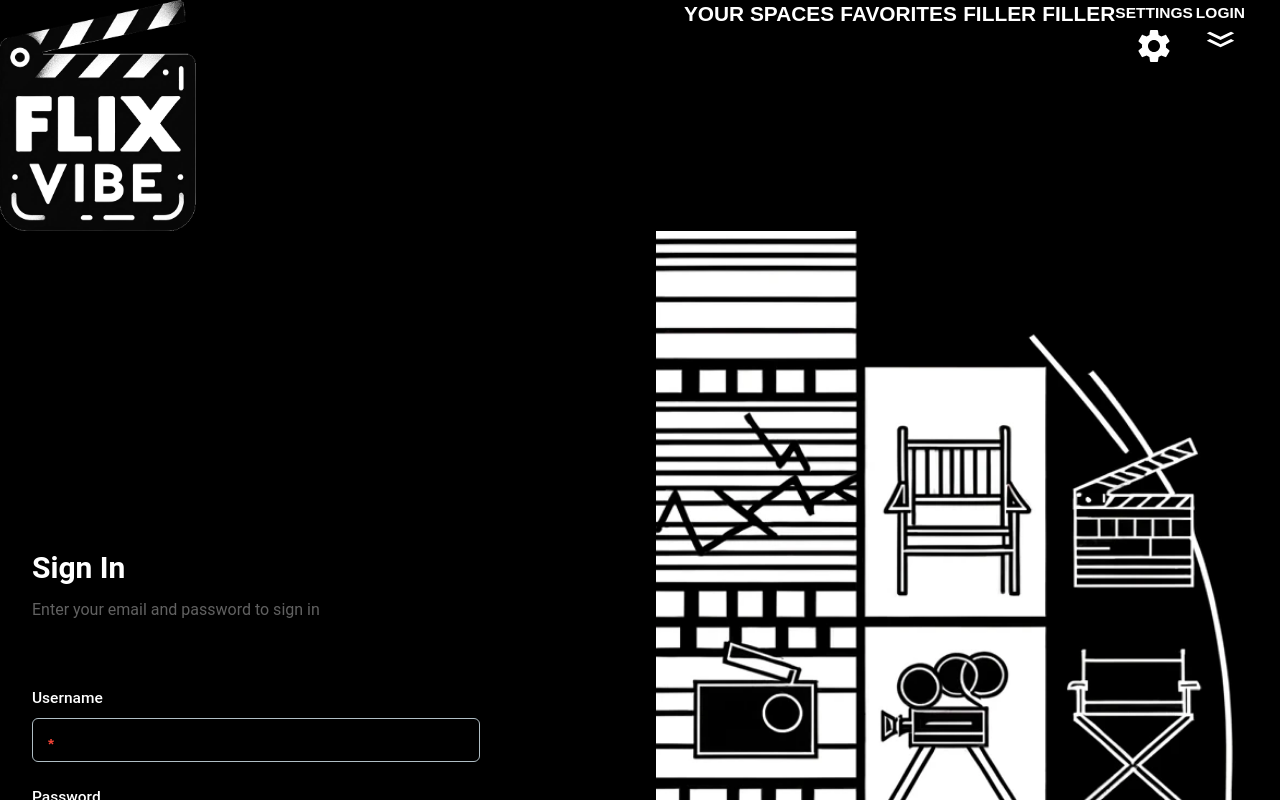
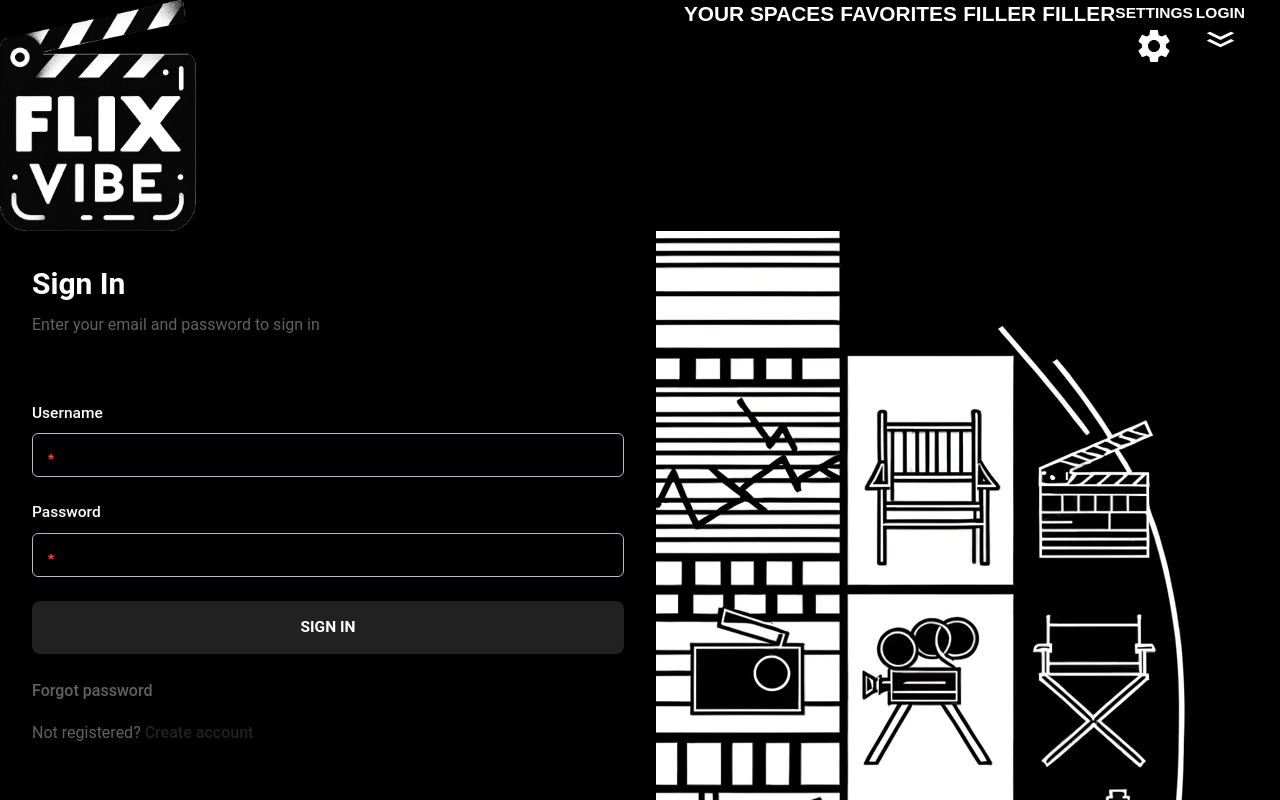
Before and after one commit to mhgarry/flix-vibe, a React (Vite) app in the folder client/: page /login in a window 1280 px wide. Shown: the top 800 px of the page. Built offline with nearby package versions, Linux system fonts and the light colour scheme.

Commit message:
tweak image size

```diff
--- a/client/src/components/forms/LoginForm.jsx
+++ b/client/src/components/forms/LoginForm.jsx
@@ -22,9 +22,9 @@ export function SignIn() {
   };
 
   return (
-    <section className="flex flex-col md:flex-row md:justify-between items-center w-full min-h-screen">
-      <div className="flex flex-1 justify-between items-center p-2 sm:p-4 md:p-8 xl:px-globalPadding xl:py-24">
-        <div className="w-full max-w-md">
+    <section className="flex flex-col md:flex-row md:justify-between  w-full min-h-screen">
+      <div className="flex flex-1 justify-between items-top p-2 sm:p-4 md:p-8 xl:px-globalPadding xl:py-24">
+        <div className="w-full max-w-[800px]">
           <Typography variant="h3" color="white" className="mb-2">
             Sign In
           </Typography>
@@ -90,7 +90,7 @@ export function SignIn() {
         <img
           src={backgroundImage}
           alt="background image"
-          className="w-full h-full object-cover"
+          className=" object-cover"
         />
       </div>
     </section>
```
